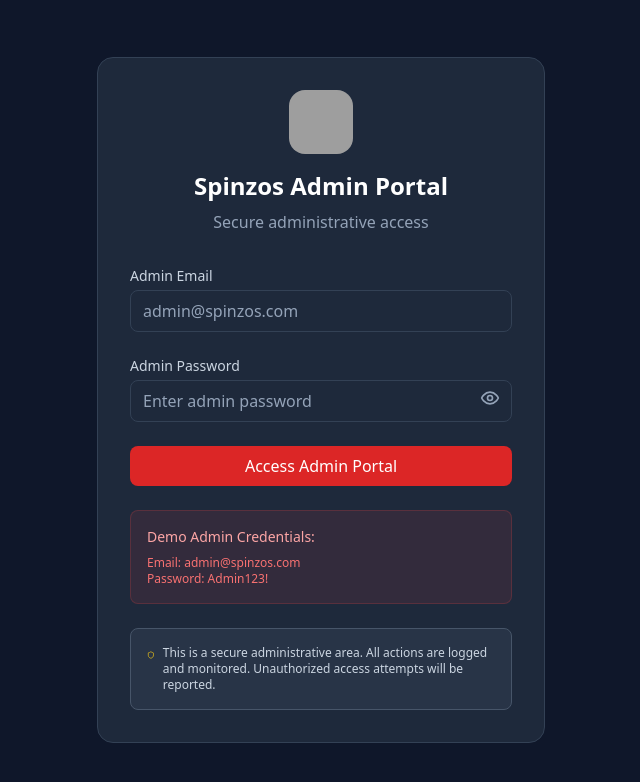
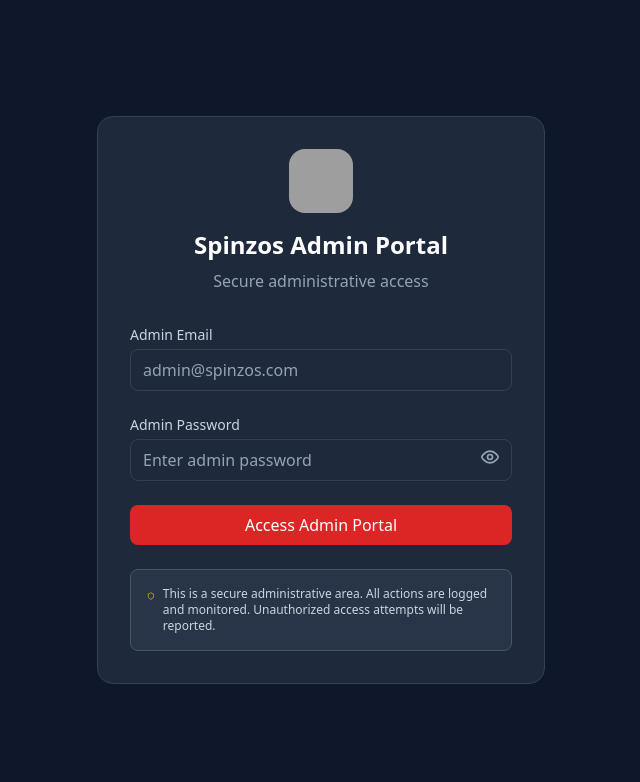
Before and after one commit to Raghuveer47/elite-bet, a React (Vite) app: page /admin/login in a window 1280 px wide. Shown: the top 782 px of the page, without its empty margins (319-959 px from the left). Built offline with nearby package versions, Linux system fonts and the light colour scheme; no server answers; grey boxes are pictures that could not be loaded.

Commit message:
Remove admin credentials display from login page for security

```diff
--- a/src/pages/admin/AdminLoginPage.tsx
+++ b/src/pages/admin/AdminLoginPage.tsx
@@ -112,13 +112,6 @@ export function AdminLoginPage() {
             </Button>
           </form>
 
-          {/* Demo Credentials */}
-          <div className="mt-6 p-4 bg-red-500/10 border border-red-500/20 rounded-lg">
-            <p className="text-sm text-red-300 mb-2">Demo Admin Credentials:</p>
-            <p className="text-xs text-red-400">Email: admin@spinzos.com</p>
-            <p className="text-xs text-red-400">Password: Admin123!</p>
-          </div>
-
           {/* Security Notice */}
           <div className="mt-6 p-4 bg-slate-700/50 rounded-lg border border-slate-600">
             <div className="flex items-start space-x-2">
```
